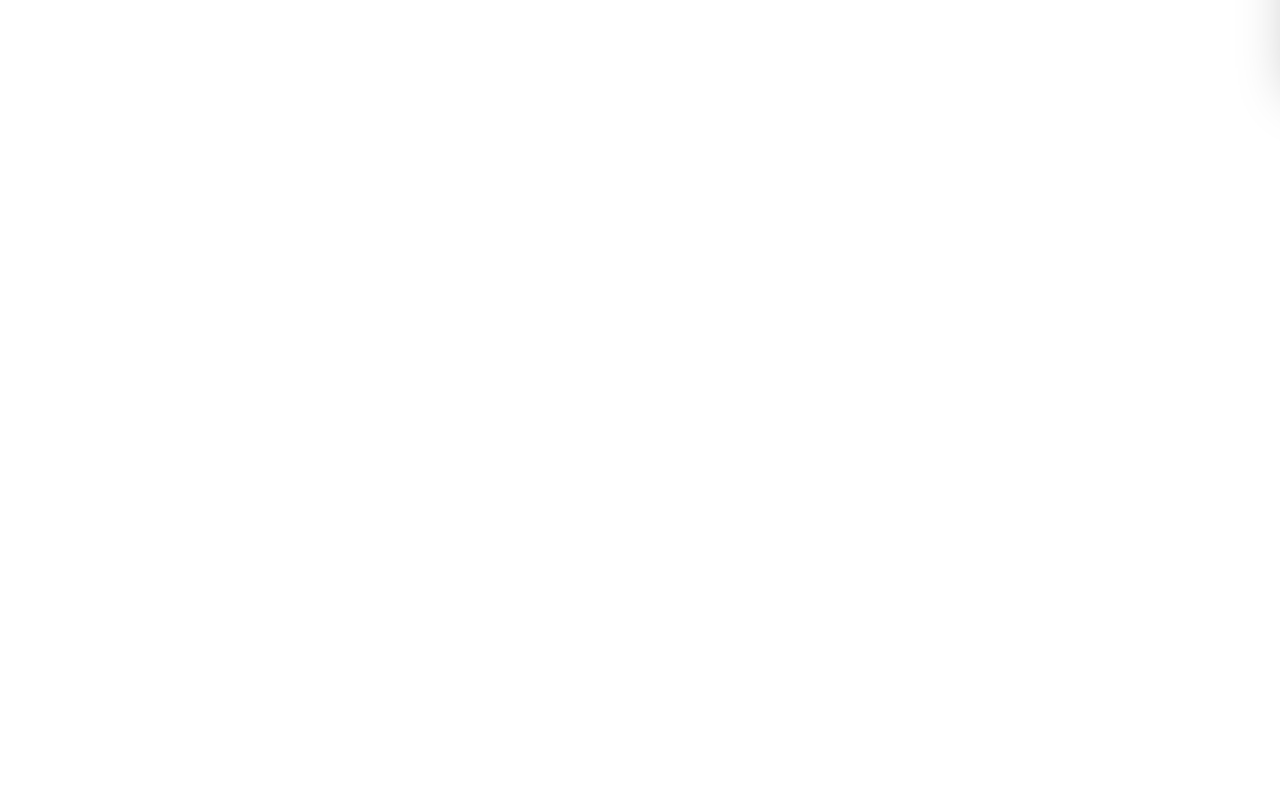
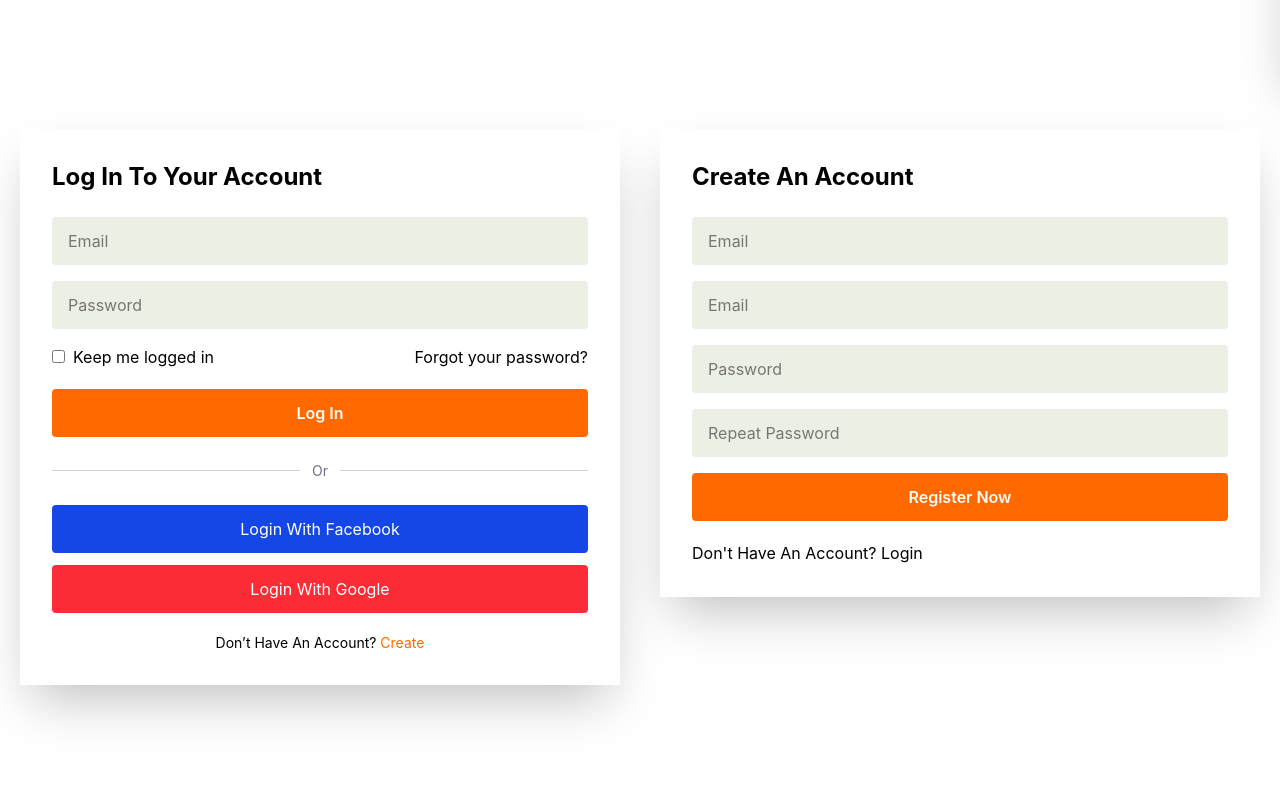
Before and after one commit to Excelsior-Technologies-Community/torado-vimalmalam, a React app in the folder Frontend/: page /account in a window 1280 px wide. Shown: the part 720-1520 px from the top of the page. Before the commit the page ends 800 px from the top, so only its background shows below. Built offline with nearby package versions, Linux system fonts and the light colour scheme; the HTML template or start-up script is replaced by a standard one.

Commit message:
Updated 26-3-26

```diff
--- a/Frontend/src/components/Account.jsx
+++ b/Frontend/src/components/Account.jsx
@@ -1,11 +1,136 @@
 import React from 'react'
 import Header from './Header'
 import Footer from './Footer'
+import { Link } from "react-router-dom";
 
 const Account = () => {
     return (
         <>
+            <div className='bg-[#ECEFE4]'>
+                <div className='px-8 py-5 md:px-60 md:py-40'>
+                    <div>
+                        <h1 className='text-5xl font-extrabold text-center'>My Account</h1>
+                    </div>
+                    <div className='mt-8'>
+                        <p className='text-center font-medium text-lg'><Link className='text-black text-lg' to="/">Home</Link>  /  <span className='text-lg text-[#FB5E51]'>My Account</span></p>
+                    </div>
+                </div>
+            </div>
+            <div className='px-8 py-5 md:px-60 md:py-40'>
+                <div className='flex md:flex-row flex-col justify-center items-start gap-10'>
+                    {/* Login Div */}
+                    <div className="flex w-150 justify-center shadow-2xl items-center">
+                        <div className="bg-white w-150 p-8 rounded-md">
 
+                            {/* Title */}
+                            <p className="text-2xl font-bold mb-6">Log In To Your Account</p>
+
+                            {/* Email */}
+                            <input
+                                type="email"
+                                placeholder="Email"
+                                className="w-full mb-4 px-4 py-3 bg-[#ECEFE4] rounded outline-none"
+                            />
+
+                            {/* Password */}
+                            <input
+                                type="password"
+                                placeholder="Password"
+                                className="w-full mb-4 px-4 py-3 bg-[#ECEFE4] rounded outline-none"
+                            />
+
+                            {/* Remember + Forgot */}
+                            <div className="flex justify-between items-center text-md mb-5">
+                                <label className="flex items-center gap-2 cursor-pointer">
+                                    <input type="checkbox" className="accent-blue-500" />
+                                    Keep me logged in
+                                </label>
+                                <span className="cursor-pointer">
+                                    Forgot your password?
+                                </span>
+                            </div>
+
+                            {/* Login Button */}
+                            <button className="w-full bg-orange-500 text-white py-3 font-semibold rounded hover:bg-black transition-all duration-500 cursor-pointer">
+                                Log In
+                            </button>
+
+                            {/* Divider */}
+                            <div className="flex items-center my-6">
+                                <hr className="flex-1 border-gray-300" />
+                                <span className="px-3 text-gray-500 text-sm">Or</span>
+                                <hr className="flex-1 border-gray-300" />
+                            </div>
+
+                            {/* Facebook Button */}
+                            <button className="w-full bg-blue-700 text-white py-3 rounded mb-3 hover:bg-black transition-all duration-500 cursor-pointer">
+                                Login With Facebook
+                            </button>
+
+                            {/* Google Button */}
+                            <button className="w-full bg-red-500 text-white py-3 rounded hover:bg-black transition-all duration-500 cursor-pointer">
+                                Login With Google
+                            </button>
+
+                            {/* Signup */}
+                            <p className="text-center text-sm mt-5">
+                                Don’t Have An Account?{" "}
+                                <span className="text-orange-500 cursor-pointer">
+                                    Create
+                                </span>
+                            </p>
+
+                        </div>
+                    </div>
+
+                    {/* Register Div */}
+                    <div className="flex justify-center w-150 shadow-2xl items-center">
+                        <div className="bg-white p-8 w-150 rounded-md">
+
+                            {/* Title */}
+                            <p className="text-2xl font-bold mb-6">Create An Account</p>
+
+                            {/* Email */}
+                            <input
+                                type="email"
+                                placeholder="Email"
+                                className="w-full mb-4 px-4 py-3 bg-[#ECEFE4] rounded outline-none"
+                            />
+
+                            {/* Email */}
+                            <input
+                                type="email"
+                                placeholder="Email"
+                                className="w-full mb-4 px-4 py-3 bg-[#ECEFE4] rounded outline-none"
+                            />
+
+                            {/* Password */}
+                            <input
+                                type="password"
+                                placeholder="Password"
+                                className="w-full mb-4 px-4 py-3 bg-[#ECEFE4] rounded outline-none"
+                            />
+
+                            {/* Repeat Password */}
+                            <input
+                                type="password"
+                                placeholder="Repeat Password"
+                                className="w-full mb-4 px-4 py-3 bg-[#ECEFE4] rounded outline-none"
+                            />
+
+                            {/* Login Button */}
+                            <button className="w-full bg-orange-500 text-white py-3 font-semibold rounded hover:bg-black transition-all duration-500 cursor-pointer">
+                                Register Now
+                            </button>
+
+                            <p className='mt-5'>
+                                Don't Have An Account? <span className='cursor-pointer'>Login</span>
+                            </p>
+
+                        </div>
+                    </div>
+                </div>
+            </div>
         </>
     )
 }
--- a/Frontend/src/components/Footer.jsx
+++ b/Frontend/src/components/Footer.jsx
@@ -8,7 +8,7 @@ import { FaTelegramPlane } from "react-icons/fa";
 const Footer = () => {
     return (
         <>
-            <div className='bg-[#152C39] flex flex-col md:flex-row gap-10 px-6 py-10 md:px-20 lg:px-40'>
+            <div className='bg-[#152C39] flex flex-col md:flex-row gap-10 px-6 py-10 md:px-20 md:py-20 lg:px-40'>
 
                 {/* Column 1 */}
                 <div className='w-full md:w-1/4'>
--- a/Frontend/src/components/Header.jsx
+++ b/Frontend/src/components/Header.jsx
@@ -69,7 +69,7 @@ const Header = () => {
                                     Home +
                                     {/* Dropdown Menu Home */}
                                     <ul className='absolute top-full left-0 mt-5 w-50 bg-white shadow-lg rounded-lg py-2 opacity-0 invisible group-hover/home:opacity-100 group-hover/home:visible translate-y-2 group-hover/home:translate-y-0 transition-all duration-300 z-50'>
-                                        <li className='px-5 py-2.5 text-gray-800 text-[15px] font-medium hover:text-[#FB5E01] transition-colors duration-300'>Home One</li>
+                                        <li className='px-5 py-2.5 text-gray-800 text-[15px] font-medium hover:text-[#FB5E01] transition-colors duration-300'><Link to="/">Home One</Link></li>
                                         <li className='px-5 py-2.5 text-gray-800 text-[15px] font-medium hover:text-[#FB5E01] transition-colors duration-300'>Home Two</li>
                                     </ul>
                                 </li>
```
